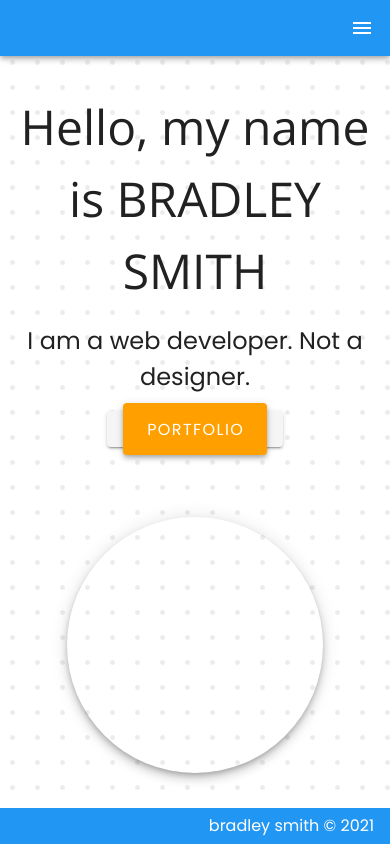
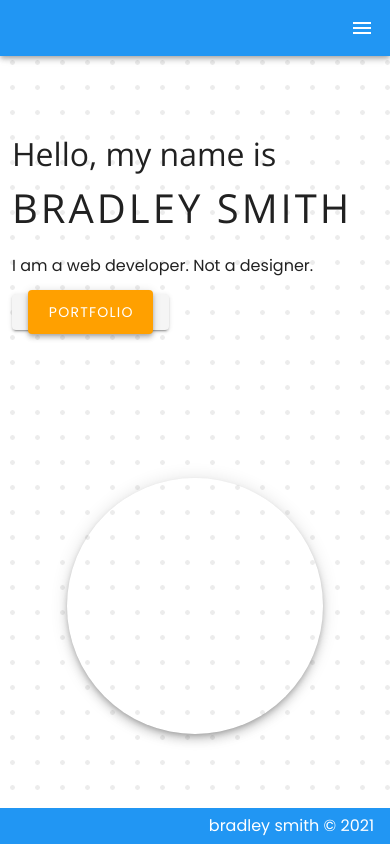
Before and after one commit to bradleyhop/new-portfolio, a Vue app: page /#/ in a window 390 px wide. Built offline with nearby package versions, Linux system fonts and the light colour scheme.

Commit message:
code cleanup; link font in index.html; responsive type

```diff
--- a/public/index.html
+++ b/public/index.html
@@ -8,6 +8,11 @@
     <link rel="icon" href="<%= BASE_URL %>favicon.ico">
 
     <title><%= htmlWebpackPlugin.options.title %></title>
+
+    <!-- google fonts -->
+    <link href="https://fonts.gstatic.com" rel="preconnect">
+    <link href="https://fonts.googleapis.com/css2?family=Open+Sans:wght@300&family=Poppins&display=swap"
+          rel="stylesheet">
 
     <!-- material icons cdn -->
     <link rel="stylesheet" href="https://cdn.jsdelivr.net/npm/@mdi/font@latest/css/materialdesignicons.min.css">
--- a/src/App.vue
+++ b/src/App.vue
@@ -92,12 +92,11 @@ export default {
 <style lang="scss">
 // extends veutify class; shows background image on every page view
 .v-application--wrap {
-  background-image: url('assets/dots.png');
+  background: url('assets/dots.png') repeat;
   background-color: #fff;
-  background-repeat: repeat;
 }
 
 .view-list {
   margin-top: 2rem;
 }
-</style>>
+</style>
--- a/src/assets/scss/main.scss
+++ b/src/assets/scss/main.scss
@@ -1,4 +1,4 @@
-@import url('https://fonts.googleapis.com/css2?family=Open+Sans&family=Poppins&display=swap');
+// global scss file that mainly overrides vuetify defaults
 
 $Open-Sans: 'Open Sans', sans-serif !important;
 $Source-Sans-Pro: "Source Sans Pro", helvetica, sans-serif !important;
@@ -6,9 +6,12 @@ $Poppins: 'Poppins', helvetica, sans-serif !important;
 
 .v-application {
   [class*='text-'] {
-    // color: #36405a;
     font-family: $Poppins;
   }
 
   font-family: $Poppins;
 }
+
+a {
+  text-decoration: none;
+}
--- a/src/views/Home.vue
+++ b/src/views/Home.vue
@@ -15,33 +15,41 @@ export default {
             align="center"
             >
             <v-col
-                class="text-center"
+                offset-lg="2"
+                lg="8"
+                sm="12"
                 >
 
                 <p
                     class="hero-header"
+                    :style="$vuetify.breakpoint.xs ?
+                             'font-size: 2rem' : 'font-size: 3rem'"
                     >
                     Hello, my name is
                     <span
                         class="my-name"
+                        :style="$vuetify.breakpoint.xs ?
+                                 'font-size: 2.5rem' : 'font-size: 3.5rem'"
                         >
                         BRADLEY SMITH
                     </span>
                 </p>
                 <p
                     class="hero-copy"
+                    :style="$vuetify.breakpoint.xs ?
+                             'font-size: 1em' : 'font-size: 1.5em'"
                     >
                     I am a web developer. Not a designer.
                 </p>
 
                 <router-link
-                    to="/portfolio"
+                    :to="{ name: 'Portfolio' }"
                     tag="v-btn"
                     >
                     <v-btn
                         color="secondary"
                         elevation="4"
-                        x-large
+                        large
                         >
                         Portfolio
                     </v-btn>
@@ -61,6 +69,7 @@ export default {
                       alt="portrait of me looking confident"
                       height="16em"
                       width="16em"
+                      cover
                       >
                   </v-img>
               </v-col>
@@ -68,15 +77,15 @@ export default {
 
     </v-container>
   </v-main>
-</template>>
+</template>
 
 <style lang="scss" scoped>
 .hero-header {
-  font-size: 3rem;
   font-family: $Open-Sans;
+  font-weight: 300;
 }
 
-.hero-copy {
-  font-size: 1.5rem;
+.my-name {
+  letter-spacing: 3px;
 }
-</style>>
+</style>
```
